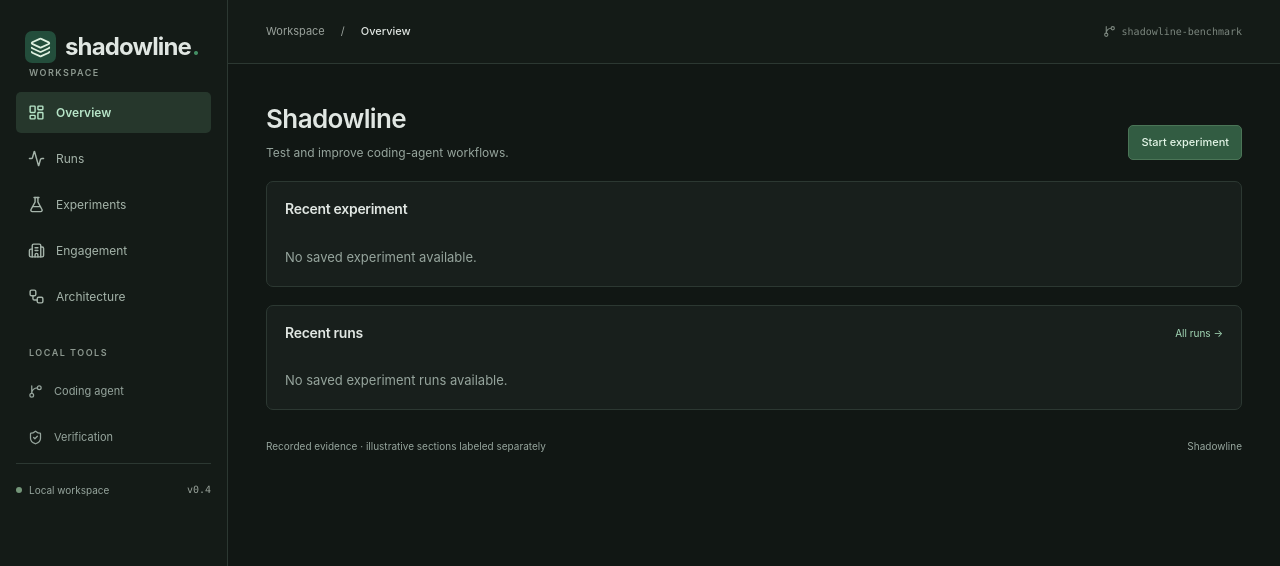
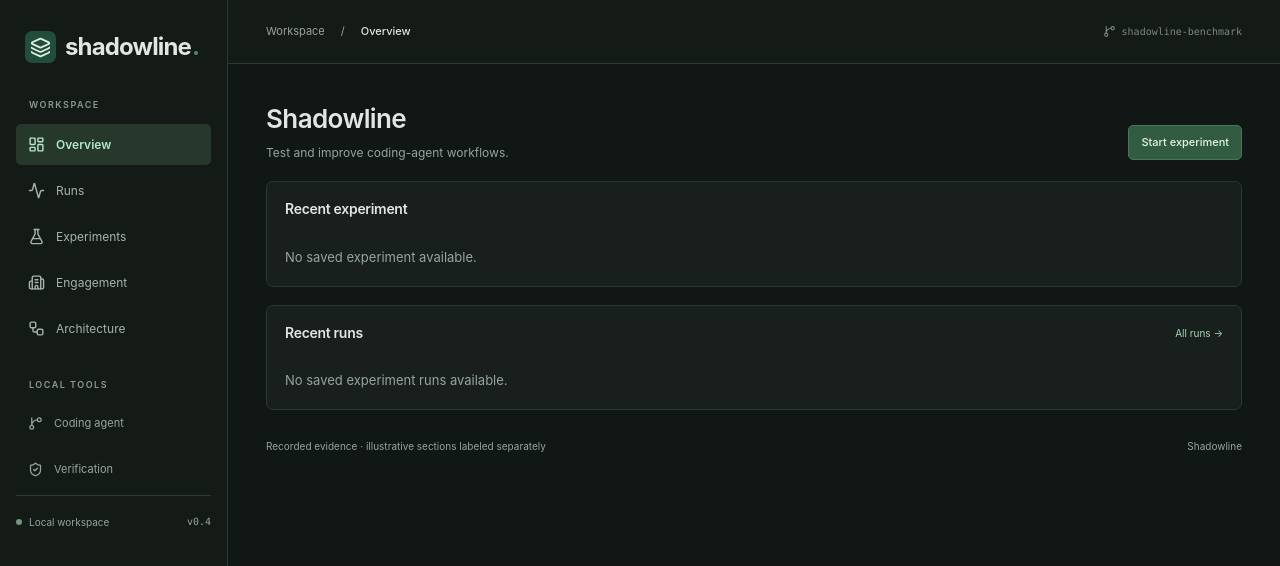
Before and after one commit to rafafaruque/shadowline, a Next.js app: page / in a window 1280 px wide. Shown: the top 566 px of the page. Built offline with nearby package versions, Linux system fonts and the light colour scheme.

Commit message:
edit spacing

```diff
--- a/app/globals.css
+++ b/app/globals.css
@@ -220,6 +220,9 @@
   letter-spacing: 1.5px;
   color: #8d9990;
   padding: 0 13px 11px;
+}
+.sidebar > .brand + .nav-label {
+  margin-top: 32px;
 }
 .nav-link {
   min-height: 41px;
```
